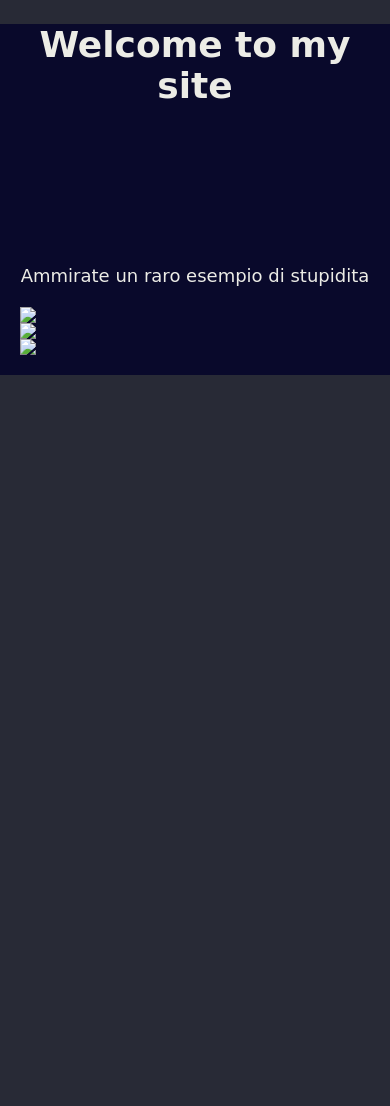
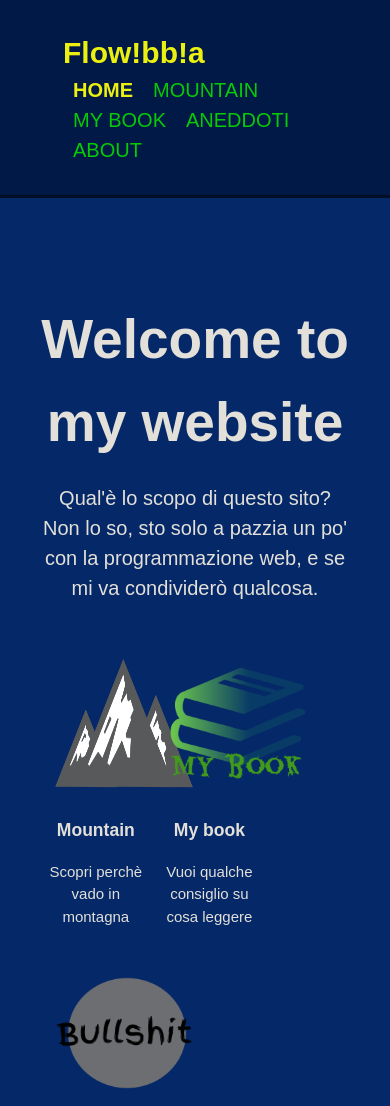
Before and after one commit to flowibbia/flowibbia.github.io, a plain HTML site: page index.html in a window 390 px wide. Shown: the top 1106 px of the page. Before the commit the page ends 844 px from the top, so only its background shows below. Drawn offline with Linux system fonts and the light colour scheme; a web font is replaced by a local one.

Commit message:
fatto un sito abbastanza responsive

```diff
--- a/index.html
+++ b/index.html
@@ -1,47 +1,83 @@
+<!-- https://www.youtube.com/watch?v=Wm6CUkswsNw -->
 <!DOCTYPE html>
 <html lang="en">
 
 <head>
-
-  <meta charset="UTF-8">
-  <meta name="viewport" content="width=device-width, initial-scale=1.0">
-  <title>Flowibbia</title>
-  <link rel="icon" href="/img/favicon.ico">
-  <link href="styles/style.css" rel="stylesheet">
-  <!-- this is the font from google -->
-  <link href="https://fonts.googleapis.com/css2?family=Baloo+Tamma+2&display=swap" rel="stylesheet">
+    <meta charset="UTF-8">
+    <meta name="viewport" content="width=device-width, initial-scale=1.0">
+    <meta name="description" content="Il contenuto di questo sito non lo so ancora">
+    <meta name="author" content="Nico Fiorini">
+    <title>Flowibbia</title>
+    <link rel="stylesheet" href="./styles/style.css">
 
 </head>
 
 <body>
-  <header>
-    <h1>Welcome to my site</h1>
-  </header>
 
-  <main>
-    <section>
-      <p class="center">Ammirate un raro esempio di stupidita</p>
+    <header>
+        <div class="container">
+            <div id="logo">
+                <h1><span class=highlight>Flow!bb!a</span></h1>
+            </div>
+            <nav>
+                <ul>
+                    <li class="current"><a href="index.html">Home</a></li>
+                    <li><a href="mountain.html">mountain</a></li>
+                    <li><a href="my_book.html">My Book</a></li>
+                    <li><a href="stronzate.html">Aneddoti</a></li>
+                    <li><a href="About.html">About</a></li>
+                </ul>
+            </nav>
+        </div>
+    </header>
 
-      <picture>
-        <source srcset="./img/david1.jpg" width="1200">
-      </picture>
+    <section id="showcase">
+        <div class="container">
+            <h1>Welcome to my website</h1>
+            <p>Qual'è lo scopo di questo sito? <br>
+             Non lo so, sto solo a pazzia un po' con la programmazione web, e se mi va
+                condividerò qualcosa.
+            </p>
+        </div>
+    </section>
 
-      <img src="img/dad.jpg" width="800px" >
-      <img src="img/vid1.jpg" width="800px" >
-      <img src="img/vid3.jpg" width="800px">
+    <!-- <section id="newsletter">
+        <div class="container">
+            <h1>My Newsletter</h1>
+            <p>Tranquillo non riceverai niente, ancora non ho messo mano al lato server</p>
+            <input type="email" placeholder="Enter Email..." >
+            <button type="submit">Manna</button>
 
-      <picture>
-        <source media="(max-width: 799px)" srcset="./img/david3.jpg">
-      </picture>
+        </div>
+    </section>
+ -->
+    <section id="boxes">
+        <div class="container">
+            <div class="box">
+                <img src="img/mountain_logo.png" >
+                <h3>Mountain</h3>
+                <p>Scopri perchè vado in montagna</p>
+            </div>
 
+            <div class="box">
+                <img src="img/book_logo.png" >
+                <h3>My book</h3>
+                <p>Vuoi qualche consiglio su cosa leggere</p>
+            </div>
 
-
-
-
+            <div class="box">
+                <img src="img/bullshit_logo.png">
+                <h3>Aneddoti</h3>
+                <p>Leggi qualche stronzata giusto per passa il tempo</p>
+        </div>
     </section>
 
 
-  </main>
+    <footer>
+        <p>vabbe questo sito è abbastanza inutile, però ntanto ci pazzìo un po'</p>
+    </footer>
+<!-- posso mettere altre section senza problemi.... -->
+
 </body>
 
 </html>
--- a/styles/style.css
+++ b/styles/style.css
@@ -1,36 +1,108 @@
 
-html {
-  color:#ecece6;
-  background-color:#282a36;
-  font-size: 18px; /* px means "pixels": the base font size is now 10 pixels high  */
-  font-family: 'Baloo Tamma 2', cursive;
+/* Global*/
+html{
+    color: #e2e0d8;
+}
+body{
+    font: 15px/1.5 Arial, Helvetica, sans-serif;
+    padding:0;
+    margin:0;
+    background-color: #052869;
 }
 
-body{
-  width: 100%;
-  max-width: 1200px;
-  margin: 0 auto;
-  background-color: rgb(9, 9, 43);
-  text-align: center;
+.container{
+    width: 80%;
+    margin:auto;
+    overflow:hidden;
 }
 
-header{
-  background: url(header.jpg) no-repeat center;
-  height: 200px;
-  text-align: center;
+header ul{
+    margin:0;
+    padding:0;
+}
+
+/* Header */
+header {
+    background: #011946;
+    padding: 30px;
+    min-height: 60px;
+    border-bottom: #010e25 3px solid;
+}
+
+header a {
+    color: rgb(7, 202, 7);
+    text-decoration: none;
+    text-transform: uppercase;
+    font-size: 20px;
 
 }
 
-img {
-  display: block;
-  margin: 0 auto;
-  max-width: 100%;
+
+header li{
+    float : left;
+    display: inline;
+    padding: 0 10px 0 10px;
 }
 
-section {
-  padding: 20px;
+header #logo {
+    float: left;
 }
 
-p{
-  line-height: 1.5;
+header #logo h1{
+    margin:0;
 }
+
+header .highlight, header .current a{
+    color: #ecf010;
+    font-weight: bolder;
+}
+header a:hover{
+    color: rgb(159, 235, 8);
+    font-weight: bold;
+}
+
+nav{
+    float:right;
+}
+
+
+#showcase{
+    /* background:url(../img/nature.jpg); */
+    /* background-size:cover; */
+    min-height: 400px;
+    width: auto;
+    text-align: center;
+}
+
+#showcase h1{
+    margin-top:100px;
+    font-size: 55px;
+    margin-bottom: 10px;
+}
+#showcase p{
+     font-size: 20px;
+}
+
+/* Boxes area */
+#boxes{
+    text-align: center;
+    margin-top:20px;
+}
+
+#boxes .box{
+    float: left;
+    width: 30%;
+    padding:10px;
+}
+#boxes .box img{
+    width: 150px;
+    height: 140px;
+}
+
+
+footer{
+    padding:20px;
+    margin-top:20px;
+    background-color:#041e4e;
+    text-align: center;
+}
--- /dev/null
+++ b/styles/style1.css
@@ -0,0 +1,36 @@
+
+html {
+  color:#ecece6;
+  background-color:#282a36;
+  font-size: 18px; /* px means "pixels": the base font size is now 10 pixels high  */
+  font-family: 'Baloo Tamma 2', cursive;
+}
+
+body{
+  width: 100%;
+  max-width: 1200px;
+  margin: 0 auto;
+  background-color: rgb(9, 9, 43);
+  text-align: center;
+}
+
+header{
+  background: url(header.jpg) no-repeat center;
+  height: 200px;
+  text-align: center;
+
+}
+
+img {
+  display: block;
+  margin: 0 auto;
+  max-width: 100%;
+}
+
+section {
+  padding: 20px;
+}
+
+p{
+  line-height: 1.5;
+}
```
Also changed, not shown: RipetizioniMarco/index.html (deleted, +0 -11 lines), index2.html (added, +46 -0 lines), img/book_logo.png (added), img/bullshit_logo.png (added), img/david.jpg (deleted), img/david1.jpg (deleted), img/david3.jpg (deleted), img/mountain_logo.png (added), img/nature.jpg (added).
